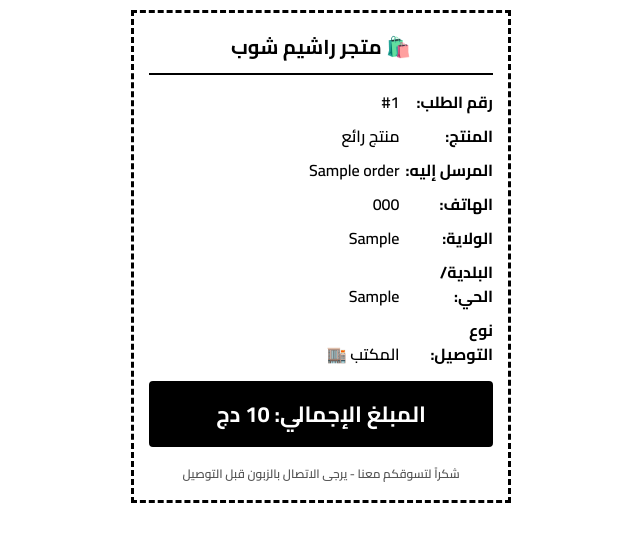
After one commit to hlal34rahim-spec/rahim-shop, a Flask app: page /print_ticket/1 in a window 1280 px wide. The commit adds this page. Shown: the top 542 px of the page, without its empty margins (319-959 px from the left). Run offline with Flask 3, Linux system fonts and the light colour scheme; the visitor is signed in with stand-in values (Sample User, id 1); tables that the repository leaves empty hold one stand-in row (values such as "Sample post").

Commit message:
Add files via upload

```diff
--- /dev/null
+++ b/rahim shop/templates/ticket.html
@@ -0,0 +1,91 @@
+<!DOCTYPE html>
+<html lang="ar" dir="rtl">
+<head>
+    <meta charset="UTF-8">
+    <title>تيكي شحن - طلب رقم {{ order[0] }}</title>
+    <link href="https://fonts.googleapis.com/css2?family=Cairo:wght@600;700&display=swap" rel="stylesheet">
+    <style>
+        body {
+            font-family: 'Cairo', sans-serif;
+            margin: 0;
+            padding: 10px;
+            background: #fff;
+            color: #000;
+        }
+        .ticket-box {
+            width: 100%;
+            max-width: 380px; /* مقاس مناسب جداً للطابعات الحرارية وطابعات التيكيات */
+            border: 3px dashed #000;
+            padding: 15px;
+            box-sizing: border-box;
+            text-align: center;
+            margin: auto;
+        }
+        .store-title {
+            font-size: 20px;
+            font-weight: 700;
+            border-bottom: 2px solid #000;
+            padding-bottom: 8px;
+            margin-bottom: 15px;
+        }
+        .info-row {
+            text-align: right;
+            font-size: 16px;
+            margin-bottom: 10px;
+            line-height: 1.5;
+        }
+        .info-row strong {
+            display: inline-block;
+            width: 90px;
+        }
+        .price-box {
+            border: 2px solid #000;
+            background: #000;
+            color: #fff;
+            font-size: 22px;
+            font-weight: 700;
+            padding: 10px;
+            margin-top: 15px;
+            border-radius: 4px;
+        }
+        .footer-text {
+            font-size: 12px;
+            margin-top: 15px;
+            color: #555;
+        }
+        /* إخفاء أي شيء خارج التيكي عند الطباعة وحذف الهوامش */
+        @media print {
+            body { padding: 0; }
+            .ticket-box { border: 2px solid #000; }
+        }
+    </style>
+</head>
+<body>
+
+<div class="ticket-box">
+    <div class="store-title">🛍️ متجر راشيم شوب</div>
+
+    <div class="info-row"><strong>رقم الطلب:</strong> #{{ order[0] }}</div>
+    <div class="info-row"><strong>المنتج:</strong> {{ product }}</div>
+    <div class="info-row"><strong>المرسل إليه:</strong> {{ order[1] }}</div>
+    <div class="info-row"><strong>الهاتف:</strong> {{ order[2] }}</div>
+    <div class="info-row"><strong>الولاية:</strong> {{ order[3] }}</div>
+    <div class="info-row"><strong>البلدية/الحي:</strong> {{ order[4] }}</div>
+    <div class="info-row"><strong>نوع التوصيل:</strong> {{ 'للمنزل 🏠' if order[5] == 'home' else 'المكتب 🏬' }}</div>
+
+    <div class="price-box">
+        المبلغ الإجمالي: {{ order[6] }} دج
+    </div>
+
+    <div class="footer-text">شكراً لتسوقكم معنا - يرجى الاتصال بالزبون قبل التوصيل</div>
+</div>
+
+<script>
+    // تشغيل أمر الطباعة تلقائياً بمجرد فتح الصفحة
+    window.onload = function() {
+        window.print();
+    }
+</script>
+
+</body>
+</html>
```
Also changed, not shown: rahim shop/templates/admin.html (+18 -104 lines).
